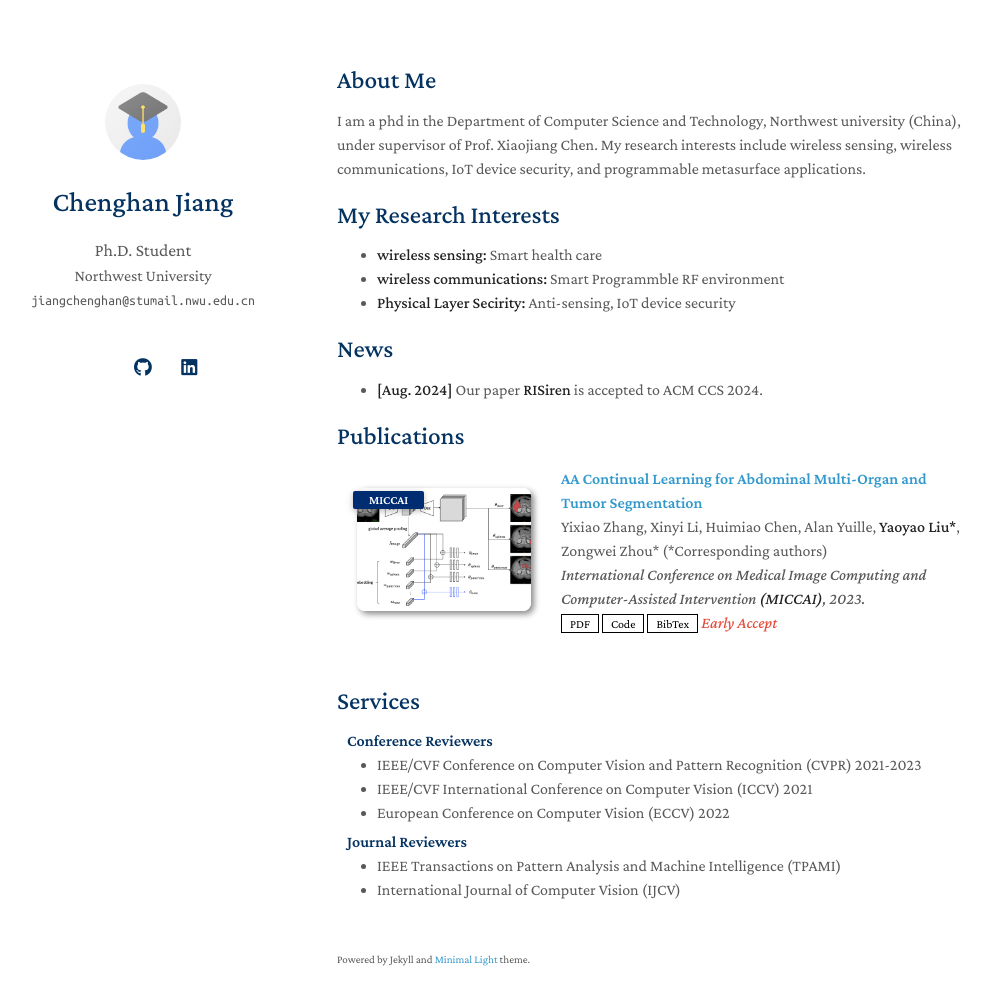
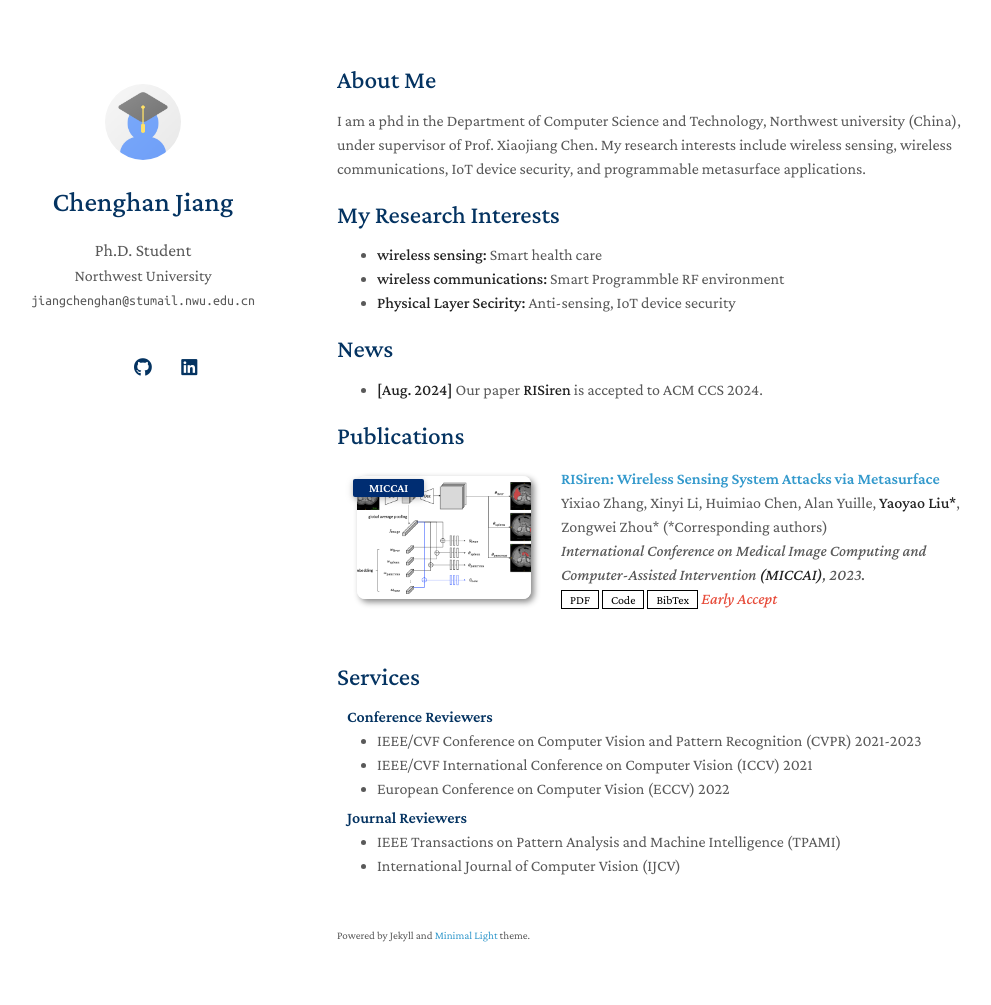
Before and after one commit to HappyChenghan/HappyChenghan.github.io, a Jekyll site: the page built from index.md, in a window 1280 px wide and 1040 px high. Shown: the top 1005 px of the window, without its empty margins (133-1124 px from the left). Built offline with Jekyll 4.4.1, drawn with Linux system fonts in a browser that asks for light colours; a style sheet for code colours, icons or effects is not loaded; our own code applies the rules of GitHub Pages for plain Markdown files.

Commit message:
Update publications.yml

```diff
--- a/_data/publications.yml
+++ b/_data/publications.yml
@@ -1,6 +1,6 @@
 main:
 
-  - title: AA Continual Learning for Abdominal Multi-Organ and Tumor Segmentation
+  - title: "RISiren: Wireless Sensing System Attacks via Metasurface"
     authors: Yixiao Zhang, Xinyi Li, Huimiao Chen, Alan Yuille, <strong>Yaoyao Liu*</strong>, Zongwei Zhou* (*Corresponding authors)
     conference_short: MICCAI
     conference: International Conference on Medical Image Computing and Computer-Assisted Intervention <strong>(MICCAI)</strong>, 2023.
```
